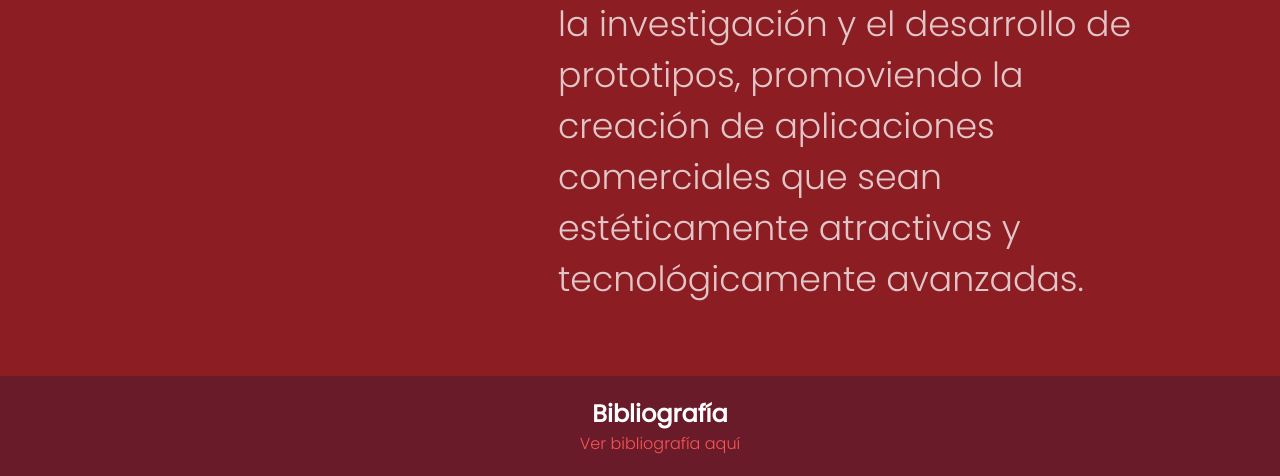
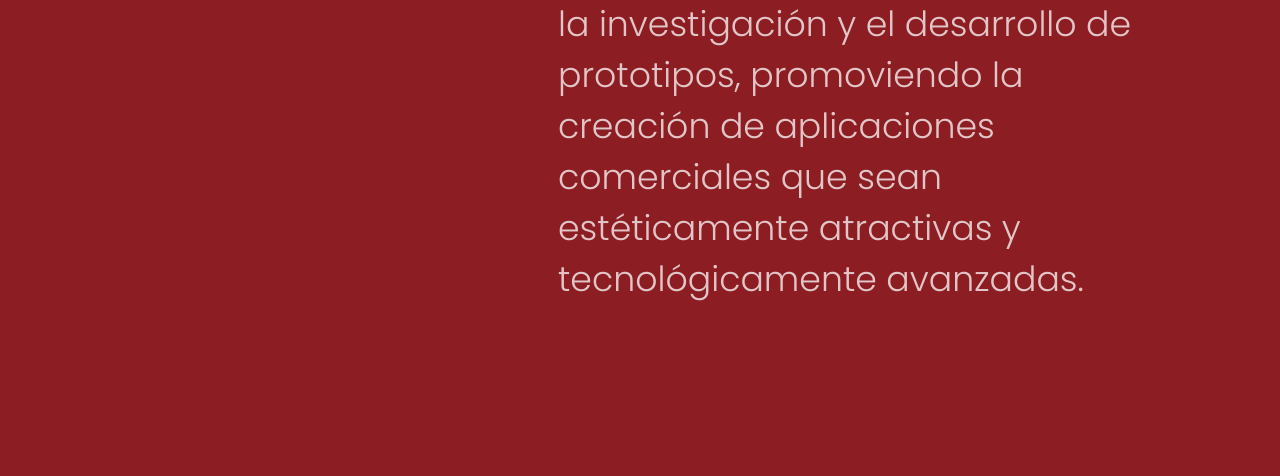
Before and after one commit to lucasgongorar/pcomp2024b_p02_wearables_g-ngora_marsino_arenas_vial_tamara_vargas, a plain HTML site: page conclusiones.html in a window 1280 px wide. Shown: the part 840-1316 px from the top of the page. After the commit the page ends 1196 px from the top, so only its background shows below. Drawn offline with nearby package versions, Linux system fonts and the light colour scheme.

Commit message:
Add files via upload

```diff
--- a/conclusiones.html
+++ b/conclusiones.html
@@ -47,10 +47,6 @@
         </div>
 
     </main>
-    <footer style="text-align: center; margin-top: 20px; padding: 20px; background-color: #6A1B2A; color: white; position: relative; bottom: 0; width: 100%;">
-    <h2>Bibliografía</h2>
-    <a href="Bibliografía.jpg" target="_blank" style="color: #F95454;">Ver bibliografía aquí</a>
-    </div>
 </footer>
     <script src="https://cdnjs.cloudflare.com/ajax/libs/p5.js/1.7.0/p5.min.js" integrity="sha512-bcfltY+lNLlNxz38yBBm/HLaUB1gTV6I0e+fahbF9pS6roIdzUytozWdnFV8ZnM6cSAG5EbmO0ag0a/fLZSG4Q==" crossorigin="anonymous" referrerpolicy="no-referrer"></script>
 </body>
```
